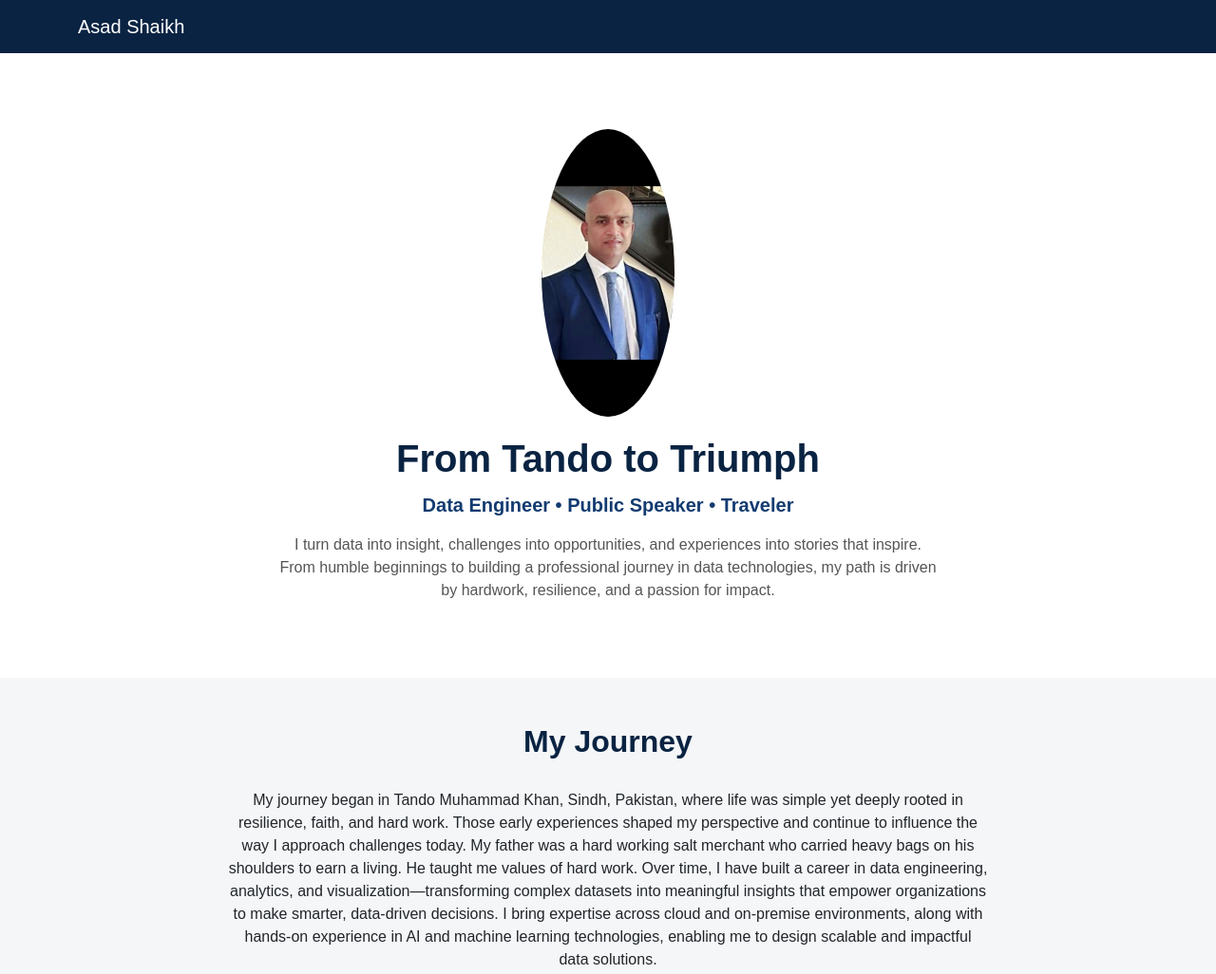
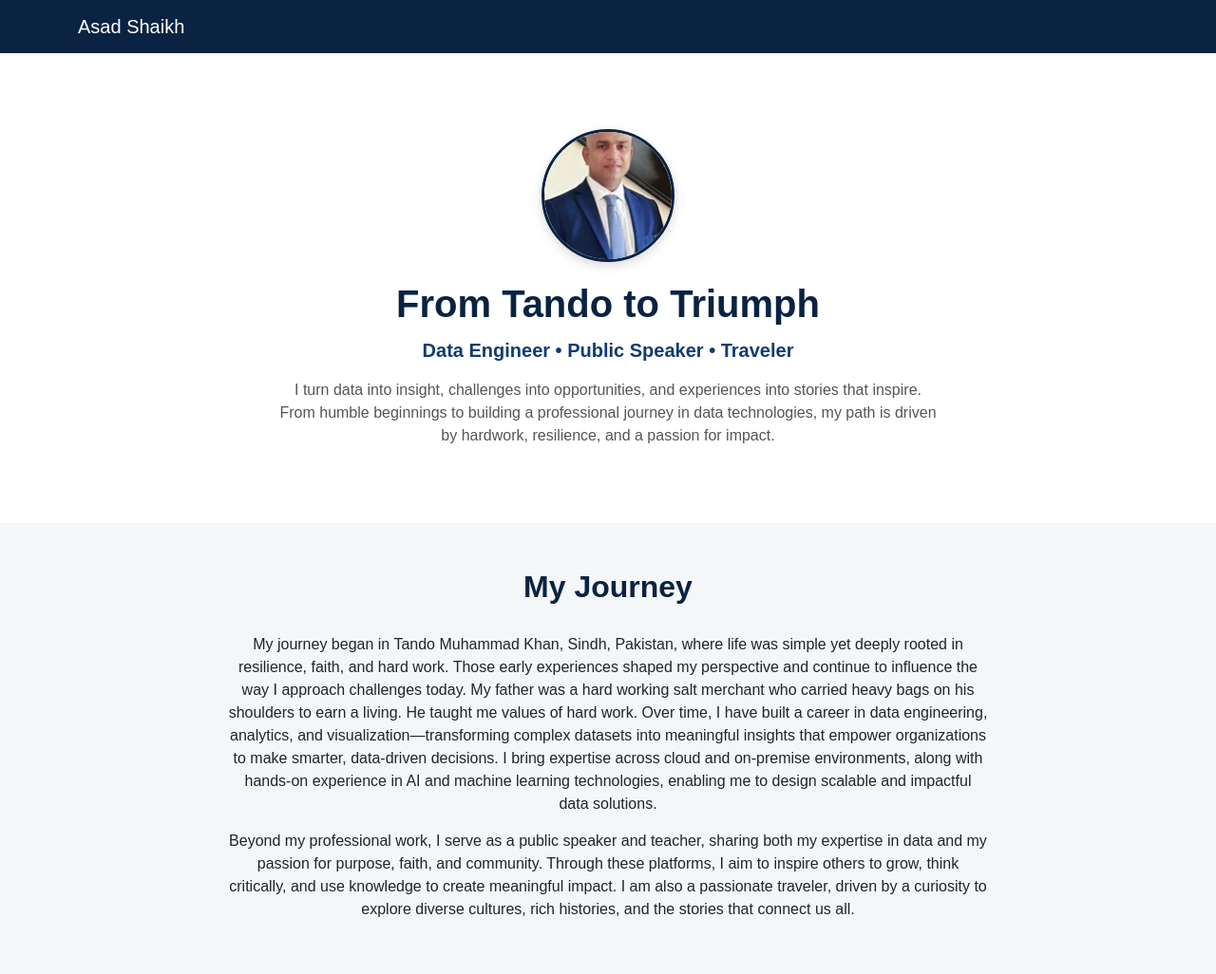
Before and after one commit to asadushaikh/asadushaikh.github.io, a plain HTML site: page index.html in a window 1280 px wide. Shown: the top 1026 px of the page at 95% size. Drawn offline with nearby package versions, Linux system fonts and the light colour scheme.

Commit message:
Update index.html

```diff
--- a/index.html
+++ b/index.html
@@ -29,8 +29,13 @@ body{
 
 .hero img{
     width:140px;
-    border-radius:50%;
+    height:140px;           /* force equal height */
+    object-fit:cover;       /* prevents stretching */
+    border-radius:50%;      /* perfect circle */
     margin-bottom:20px;
+
+    border:3px solid #0a2342;  /* optional: clean frame */
+    box-shadow:0 4px 12px rgba(0,0,0,0.15); /* crisp look */
 }
 
 .hero h1{
```
